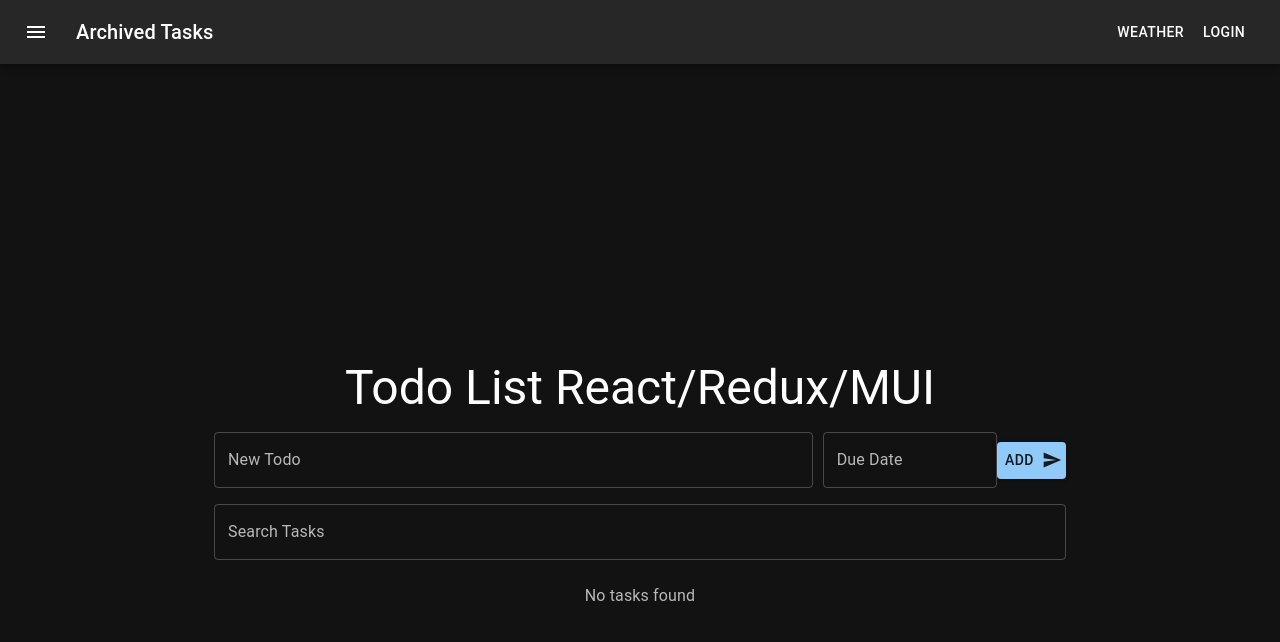
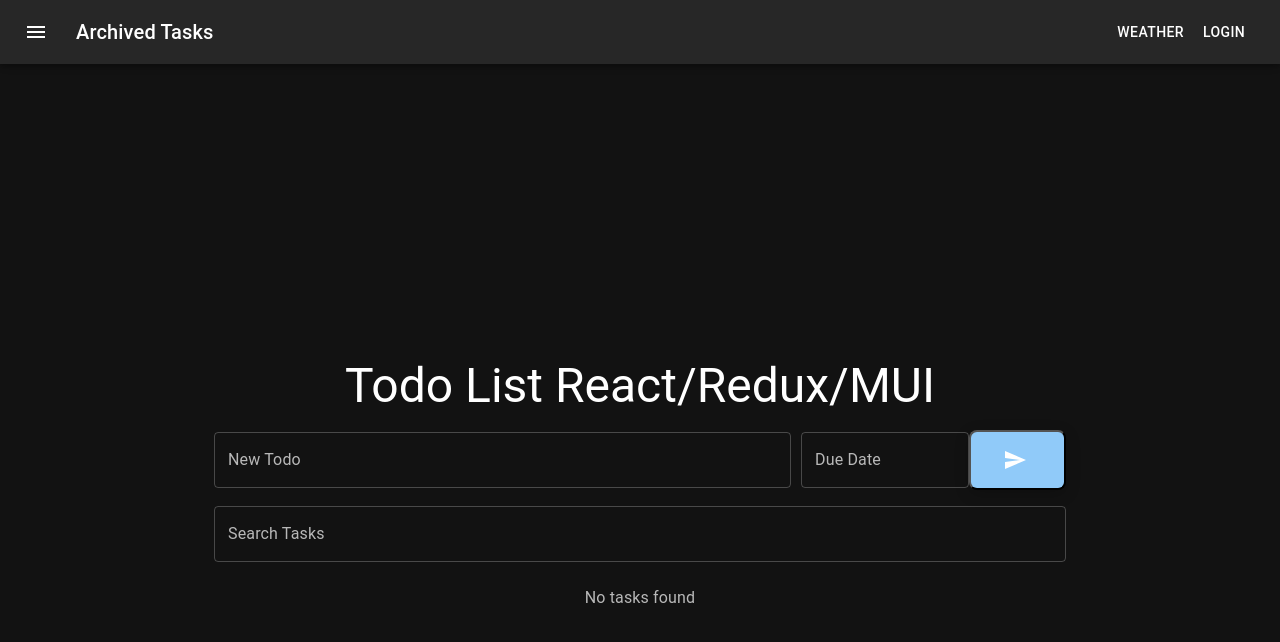
Before and after one commit to SachaSST/Redux-React-MUI, a React (Create React App) app: page / in a window 1280 px wide. Shown: the top 642 px of the page. Built offline with nearby package versions, Linux system fonts and the light colour scheme.

Commit message:
buttun design

```diff
--- a/src/components/AddTodo.tsx
+++ b/src/components/AddTodo.tsx
@@ -5,6 +5,30 @@ import { TextField, Button, Box } from '@mui/material';
 import SendIcon from '@mui/icons-material/Send';
 import { DateTimePicker } from '@mui/x-date-pickers/DateTimePicker';
 import dayjs, { Dayjs } from 'dayjs';
+import { styled } from '@mui/material/styles';
+
+
+const AddButton = styled(Box)(({ theme }) => ({
+    backgroundColor: theme.palette.primary.main,
+    color: theme.palette.common.white,
+    padding: theme.spacing(2, 4),
+    borderRadius: '8px',
+    display: 'flex',
+    alignItems: 'center',
+    justifyContent: 'center',
+    textTransform: 'uppercase',
+    fontWeight: 'bold',
+    fontSize: '1.2rem',
+    cursor: 'pointer',
+    boxShadow: '0px 4px 15px rgba(0, 0, 0, 0.2)',
+    transition: 'background-color 0.3s, transform 0.3s',
+
+    '&:hover': {
+      backgroundColor: theme.palette.primary.dark,
+      transform: 'translateY(-2px)',
+    },
+  }));
+
 
 const AddTodo: React.FC = () => {
   const [text, setText] = useState('');
@@ -44,12 +68,10 @@ const AddTodo: React.FC = () => {
         label="Due Date"
         value={dueDate as null | undefined}
         onChange={(newValue) => setDueDate(newValue as Dayjs | null)}
-        // Remove the renderInput prop
-        // renderInput={(params) => <TextField {...params} style={{ marginRight: '10px' }} />}
       />
-      <Button type="submit" variant="contained" endIcon={<SendIcon />}>
-        Add
-      </Button>
+    <AddButton component="button">
+          <SendIcon style={{ marginRight: '5px' }} />
+        </AddButton>
     </Box>
   );
 };
```
